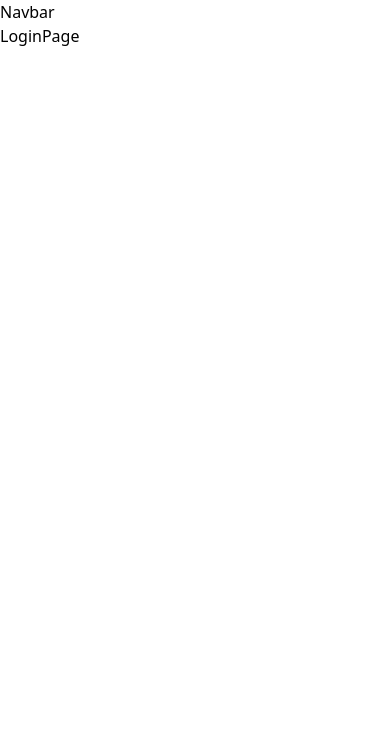
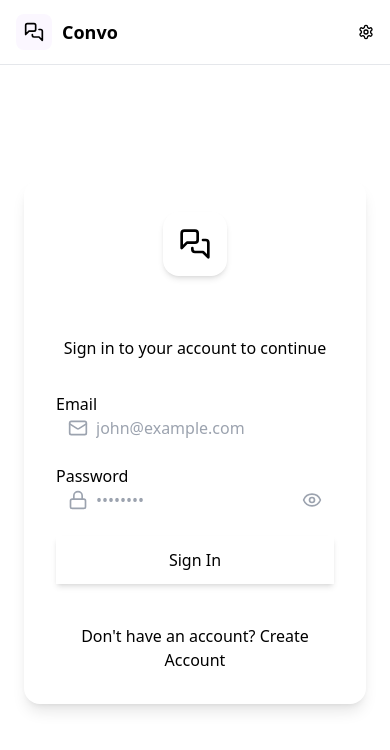
Before and after one commit to Arjav014/convo, a React (Vite) app in the folder frontend/: page /login in a window 390 px wide. Shown: the top 750 px of the page. Built offline with nearby package versions, Linux system fonts and the light colour scheme; no server answers.

Commit message:
Completed signup/login/logout functionalities

```diff
--- a/frontend/src/components/Navbar.jsx
+++ b/frontend/src/components/Navbar.jsx
@@ -1,9 +1,54 @@
-import React from 'react'
+import React from "react";
+import { useAuthStore } from "../store/useAuthStore";
+import { LogOut, MessagesSquare, Settings, User } from "lucide-react";
+import { Link } from "react-router-dom";
 
 const Navbar = () => {
+  const { logout, authUser } = useAuthStore();
+
   return (
-    <div>Navbar</div>
-  )
-}
+    <header className="bg-base-100 border-b border-base-300 fixed w-full top-0 z-40 backdrop-blur-lg bg-base-100/80">
+      <div className="container mx-auto px-4 h-16">
+        <div className="flex items-center justify-between h-full">
+          <div className="flex items-center gap-8">
+            <Link
+              to="/"
+              className="flex items-center gap-2.5 hover:opacity-80 transition-all"
+            >
+              <div className="size-9 rounded-lg bg-purple-300/10 flex items-center justify-center">
+                <MessagesSquare className="size-5 text-primary" />
+              </div>
+              <h1 className="text-lg font-bold">Convo</h1>
+            </Link>
+          </div>
 
-export default Navbar
+          <div className="flex items-center gap-2">
+            <Link
+              to={"/settings"}
+              className={`btn btn-sm gap-2 transition-colors`}
+            >
+              <Settings className="size-4"/>
+              <span className="hidden sm:inline">Settings</span>
+            </Link>
+
+            {authUser && (
+              <>
+                <Link to={"/profile"} className={`btn btn-sm gap-2`}>
+                  <User className="size-5" />
+                  <span className="hidden sm:inline">Profile</span>
+                </Link>
+
+                <button className="flex gap-2 items-center" onClick={logout}>
+                  <LogOut className="size-5"/>
+                  <span className="hidden sm:inline">Logout</span>
+                </button>
+              </>
+            )}
+          </div>
+        </div>
+      </div>
+    </header>
+  );
+};
+
+export default Navbar;
--- a/frontend/src/pages/LoginPage.jsx
+++ b/frontend/src/pages/LoginPage.jsx
@@ -1,7 +1,154 @@
+import { useState } from "react";
+import { useAuthStore } from "../store/useAuthStore";
+import {
+  Eye,
+  EyeOff,
+  Loader2,
+  Lock,
+  Mail,
+  MessagesSquare,
+} from "lucide-react";
+import { Link } from "react-router-dom";
+import AuthImagePattern from "../components/AuthImagePattern";
+import toast from "react-hot-toast";
+
 const LoginPage = () => {
+  const [showPassword, setShowPassword] = useState(false);
+  const [formData, setFormData] = useState({
+    email: "",
+    password: "",
+  });
+
+  const { login, isLoggingIn } = useAuthStore();
+
+  const validateForm = () => {
+    if (!formData.email.trim()) return toast.error("Email is required");
+    if (!/\S+@\S+\.\S+/.test(formData.email))
+      return toast.error("Invalid email format");
+    if (!formData.password) return toast.error("Password is required");
+
+    return true;
+  };
+
+  const handleSubmit = (e) => {
+    e.preventDefault();
+
+    const success = validateForm();
+
+    if (success === true) login(formData);
+  };
+
   return (
-    <div>LoginPage</div>
-  )
-}
+    <div className="pt-10 min-h-screen grid lg:grid-cols-2 bg-gradient-to-br from-base-100 to-base-200">
+      {/* Left side */}
+      <div className="flex items-center justify-center p-6 sm:p-12 relative">
+        <div className="w-full max-w-md space-y-8 bg-base-100 p-8 rounded-2xl shadow-lg relative z-10">
+          {/* Logo */}
+          <div className="flex flex-col items-center gap-2">
+            <div className="size-16 rounded-2xl bg-gradient-to-br from-primary/20 to-purple-400/20 flex items-center justify-center shadow-md">
+              <MessagesSquare className="size-8 text-primary" />
+            </div>
+            <h1 className="text-2xl font-bold mt-3 bg-gradient-to-r from-primary to-purple-600 bg-clip-text text-transparent">
+              Welcome Back
+            </h1>
+            <p className="text-base-content/60 max-w-xs text-center">
+              Sign in to your account to continue
+            </p>
+          </div>
 
-export default LoginPage
+          {/* Form */}
+          <form onSubmit={handleSubmit} className="space-y-6">
+            {/* Email */}
+            <div className="form-control">
+              <label className="label">
+                <span className="label-text font-medium mb-1">Email</span>
+              </label>
+              <div className="relative group">
+                <div className="absolute inset-y-0 left-0 pl-3 flex items-center pointer-events-none">
+                  <Mail className="size-5 text-gray-400 group-focus-within:text-primary transition-colors z-10" />
+                </div>
+                <input
+                  type="email"
+                  className="input input-bordered w-full pl-10 transition-all border-base-300 focus:border-primary focus:ring-2 focus:ring-primary/20"
+                  placeholder="john@example.com"
+                  value={formData.email}
+                  onChange={(e) =>
+                    setFormData({ ...formData, email: e.target.value })
+                  }
+                />
+              </div>
+            </div>
+
+            {/* Password */}
+            <div className="form-control">
+              <label className="label">
+                <span className="label-text font-medium">Password</span>
+              </label>
+              <div className="relative group">
+                <div className="absolute inset-y-0 left-0 pl-3 flex items-center pointer-events-none">
+                  <Lock className="size-5 text-gray-400 group-focus-within:text-primary transition-colors z-10" />
+                </div>
+                <input
+                  type={showPassword ? "text" : "password"}
+                  className="input input-bordered w-full pl-10 transition-all border-base-300 focus:border-primary focus:ring-2 focus:ring-primary/20"
+                  placeholder="••••••••"
+                  value={formData.password}
+                  onChange={(e) =>
+                    setFormData({ ...formData, password: e.target.value })
+                  }
+                />
+                <button
+                  type="button"
+                  className="absolute inset-y-0 right-0 pr-3 flex items-center text-gray-400 hover:text-gray-600 transition-colors"
+                  onClick={() => setShowPassword(!showPassword)}
+                >
+                  {showPassword ? (
+                    <EyeOff className="size-5" />
+                  ) : (
+                    <Eye className="size-5" />
+                  )}
+                </button>
+              </div>
+            </div>
+
+            {/* Submit */}
+            <button
+              type="submit"
+              className="btn btn-primary w-full py-3 bg-gradient-to-r from-primary to-purple-600 hover:opacity-90 transition-all transform hover:-translate-y-0.5 shadow-md"
+              disabled={isLoggingIn}
+            >
+              {isLoggingIn ? (
+                <>
+                  <Loader2 className="size-5 animate-spin" />
+                  Loading...
+                </>
+              ) : (
+                "Sign In"
+              )}
+            </button>
+          </form>
+
+          <div className="text-center pt-2">
+            <p className="text-base-content/60">
+              Don't have an account?{" "}
+              <Link
+                to="/signup"
+                className="link link-primary font-medium hover:underline transition-all"
+              >
+                Create Account
+              </Link>
+            </p>
+          </div>
+        </div>
+      </div>
+
+      {/* Right side */}
+      <AuthImagePattern
+        title="Welcome back"
+        subtitle="Sign in to continue your journey and reconnect with your network."
+      />
+    </div>
+  );
+};
+
+export default LoginPage;
--- a/frontend/src/pages/SignUpPage.jsx
+++ b/frontend/src/pages/SignUpPage.jsx
@@ -44,13 +44,9 @@ const SignUpPage = () => {
   };
 
   return (
-    <div className="min-h-screen grid lg:grid-cols-2 bg-gradient-to-br from-base-100 to-base-200">
+    <div className="pt-10 min-h-screen grid lg:grid-cols-2 bg-gradient-to-br from-base-100 to-base-200">
       {/* Left side */}
       <div className="flex items-center justify-center p-6 sm:p-12 relative">
-        {/* Decorative elements */}
-        <div className="absolute top-0 left-0 w-full h-32 bg-primary/5 rounded-br-full" />
-        <div className="absolute bottom-0 right-0 w-32 h-32 bg-primary/5 rounded-tl-full" />
-
         <div className="w-full max-w-md space-y-8 bg-base-100 p-8 rounded-2xl shadow-lg relative z-10">
           {/* Logo */}
           <div className="flex flex-col items-center gap-2">
--- a/frontend/src/store/useAuthStore.js
+++ b/frontend/src/store/useAuthStore.js
@@ -34,4 +34,27 @@ export const useAuthStore = create((set) => ({
       set({ isSigningUp: false });
     }
   },
+
+  login: async (data) => {
+    set({ isLoggingIn: true });
+    try {
+      const res = await axiosInstance.post("/auth/login", data);
+      set({ authUser: res.data });
+      toast.success("Logged in successfully");
+    } catch (error) {
+      toast.error(error.response.data.message);
+    } finally {
+      set({ isLoggingIn: false });
+    }
+  },
+
+  logout: async () => {
+    try {
+      await axiosInstance.post("/auth/logout");
+      set({ authUser: null });
+      toast.success("Logged out successfully");
+    } catch (error) {
+      toast.error(error.response.data.message);
+    }
+  },
 }));
```
